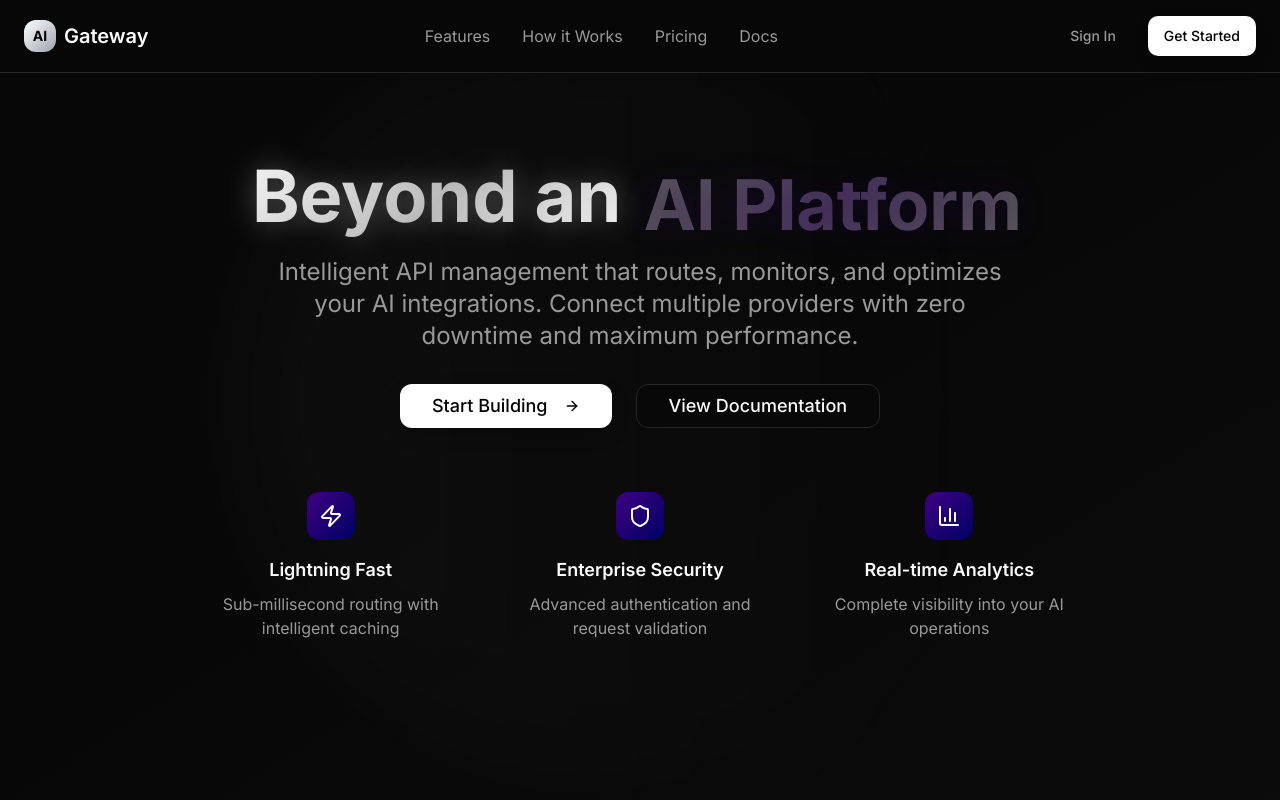
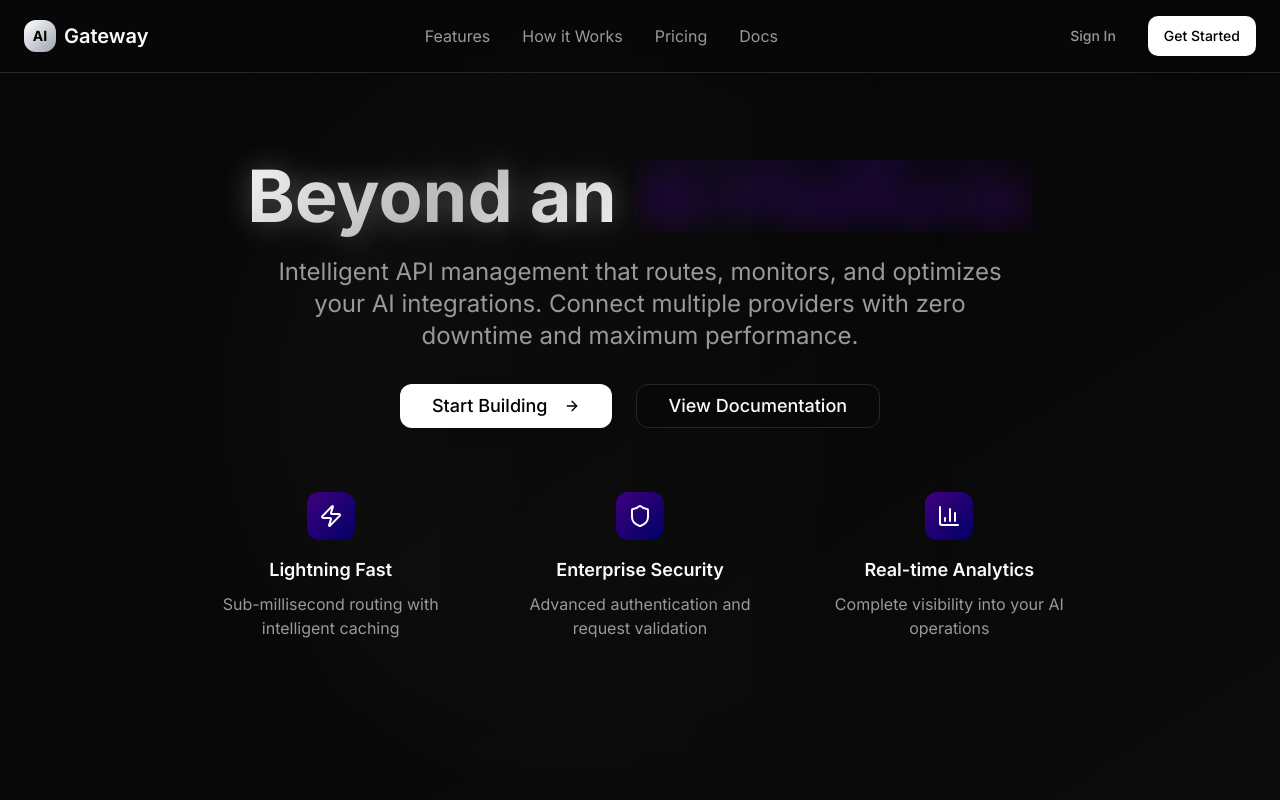
Before and after one commit to madanvinitha/insightful-ai-portal, a React (Vite) app: page / in a window 1280 px wide. Shown: the top 800 px of the page. Built offline with nearby package versions, Linux system fonts and the light colour scheme.

Commit message:
Refactor rotating text animation
Update the rotating text animation in the hero section to match the provided sample code for smoother transitions and no spacing issues.

```diff
--- a/src/components/ui/hero.tsx
+++ b/src/components/ui/hero.tsx
@@ -30,8 +30,13 @@ const Hero = () => {
         {/* Main Headlines */}
         <div className="mb-8">
           <h1 className="text-4xl sm:text-5xl md:text-6xl lg:text-7xl font-bold mb-6 leading-tight">
-            <span className="hero-text">Beyond an </span><span className={`hero-accent rotating-text ${isTransitioning ? 'fade-out' : 'fade-in'}`}>
-              {rotatingTexts[currentTextIndex]}
+            <span className="hero-text">Beyond an </span>
+            <span className="hero-accent rotating-text">
+              <span className="rotating-words">
+                {rotatingTexts.map((text, index) => (
+                  <div key={index}>{text}</div>
+                ))}
+              </span>
             </span>
           </h1>
           <p className="text-xl md:text-2xl text-muted-foreground max-w-3xl mx-auto leading-relaxed">
--- a/src/index.css
+++ b/src/index.css
@@ -124,36 +124,34 @@ All colors MUST be HSL.
     text-shadow: 0 0 40px hsl(270 100% 50% / 0.4);
   }
 
-  /* Rotating text animation with smooth transitions */
+  /* Rotating text animation with smooth sliding */
   .rotating-text {
     display: inline-block;
-    transition: all 0.3s cubic-bezier(0.4, 0, 0.2, 1);
+    position: relative;
+    height: 1em;
+    overflow: hidden;
+    vertical-align: bottom;
   }
 
-  .rotating-text.fade-in {
-    opacity: 1;
-    transform: translateY(0px) scale(1);
-    animation: smoothFadeIn 0.5s ease-out;
+  .rotating-words {
+    display: block;
+    height: 100%;
+    animation: slideWords 9s infinite;
   }
 
-  .rotating-text.fade-out {
-    opacity: 0;
-    transform: translateY(-10px) scale(0.95);
+  .rotating-words div {
+    line-height: 1em;
+    height: 1em;
   }
 
-  @keyframes smoothFadeIn {
-    0% {
-      opacity: 0;
-      transform: translateY(15px) scale(0.95);
-    }
-    50% {
-      opacity: 0.5;
-      transform: translateY(5px) scale(0.98);
-    }
-    100% {
-      opacity: 1;
-      transform: translateY(0px) scale(1);
-    }
+  @keyframes slideWords {
+    0% { transform: translateY(0%); }
+    25% { transform: translateY(0%); }
+    33.33% { transform: translateY(-100%); }
+    58.33% { transform: translateY(-100%); }
+    66.66% { transform: translateY(-200%); }
+    91.66% { transform: translateY(-200%); }
+    100% { transform: translateY(0%); }
   }
 
   /* Interactive Elements */
```
